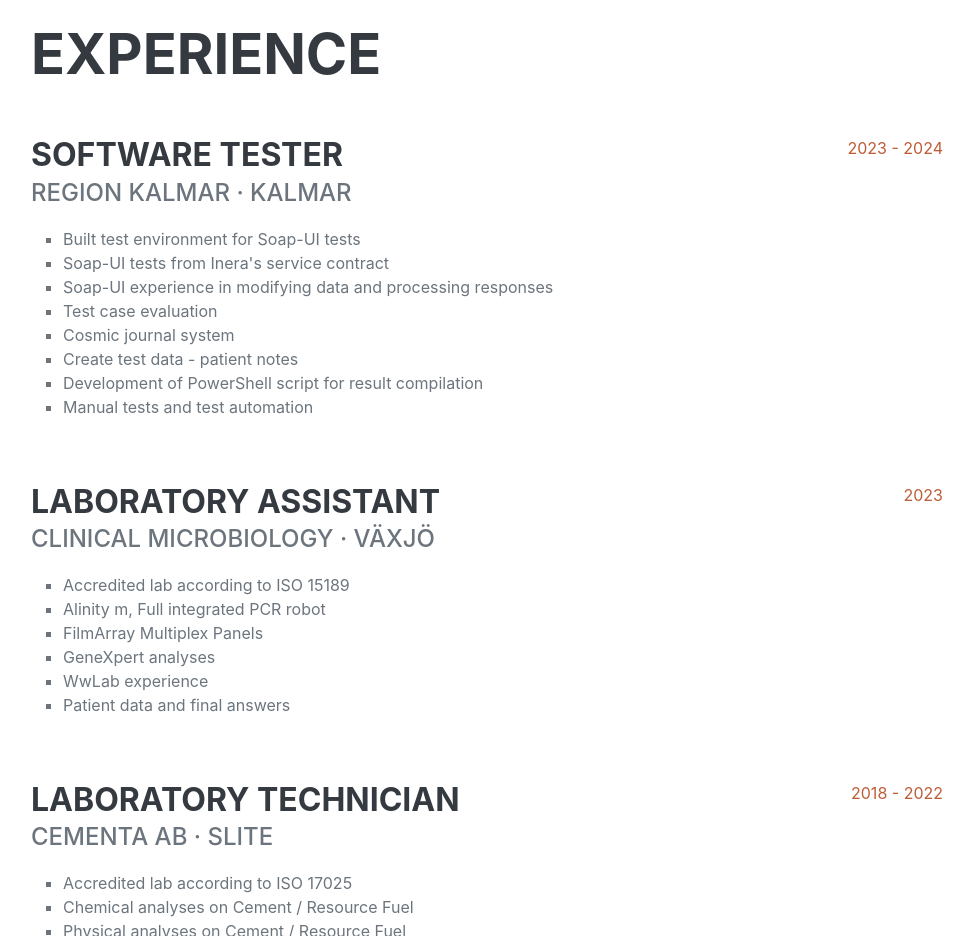
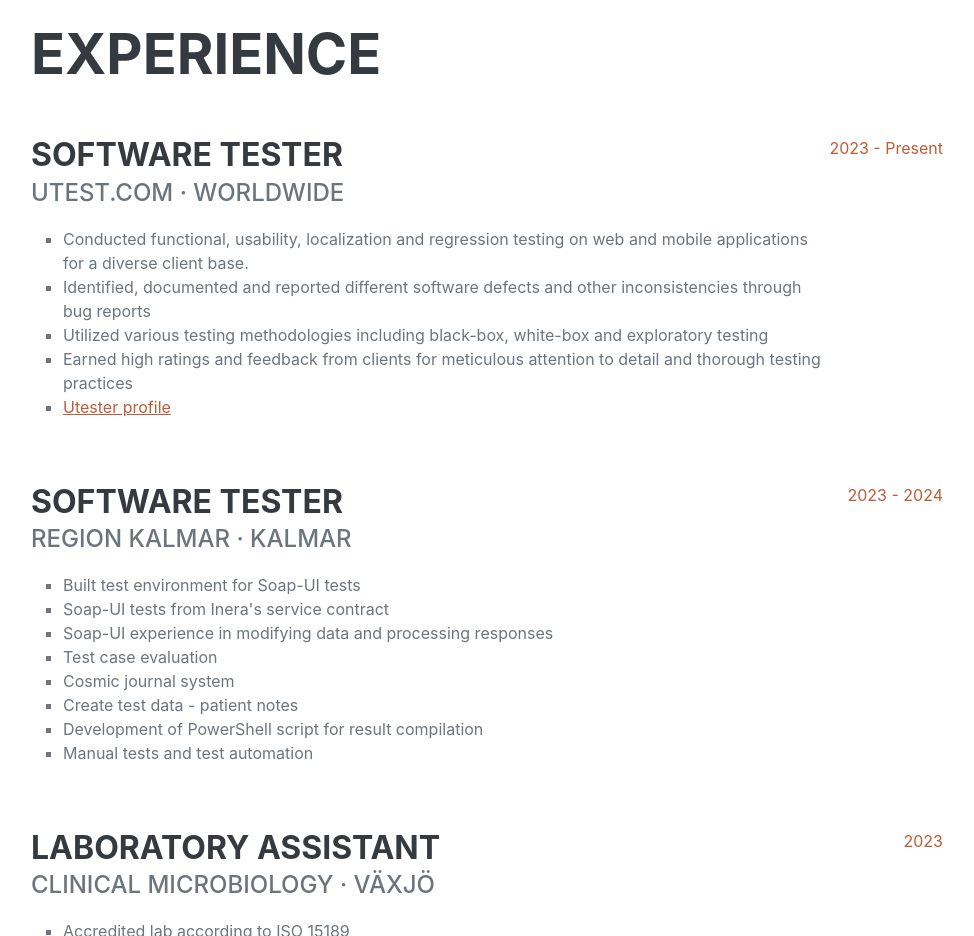
Before and after one commit to Bresch90/Bresch90.github.io, a plain HTML site: page index.html in a window 1280 px wide. Shown: the part 860-1796 px from the top of the page, without its empty margins (289-1263 px from the left). Drawn offline with nearby package versions, Linux system fonts and the light colour scheme; a web font is replaced by a local one.

Commit message:
Add experience Utest

```diff
--- a/index.html
+++ b/index.html
@@ -63,6 +63,20 @@
             <section class="resume-section" id="experience">
                 <div class="resume-section-content">
                     <h2 class="mb-5">Experience</h2>
+                    <div class="d-flex flex-column flex-md-row justify-content-between mb-5">
+                        <div class="flex-grow-1">
+                            <h3 class="mb-0">Software tester</h3>
+                            <div class="subheading mb-3">Utest.com · Worldwide</div>
+                            <ul style="list-style-type:square;">
+                                <li>Conducted functional, usability, localization and regression testing on web and mobile applications for a diverse client base.</li>
+                                <li>Identified, documented and reported different software defects and other inconsistencies through bug reports</li>
+                                <li>Utilized various testing methodologies including black-box, white-box and exploratory testing</li>
+                                <li>Earned high ratings and feedback from clients for meticulous attention to detail and thorough testing practices</li>
+                                <li><a href="https://www.utest.com/profile/p1589233">Utester profile</a></li>
+                            </ul>
+                        </div>
+                        <div class="flex-shrink-0"><span class="text-primary">2023 - Present</span></div>
+                    </div>
                     <div class="d-flex flex-column flex-md-row justify-content-between mb-5">
                         <div class="flex-grow-1">
                             <h3 class="mb-0">Software tester</h3>
```
